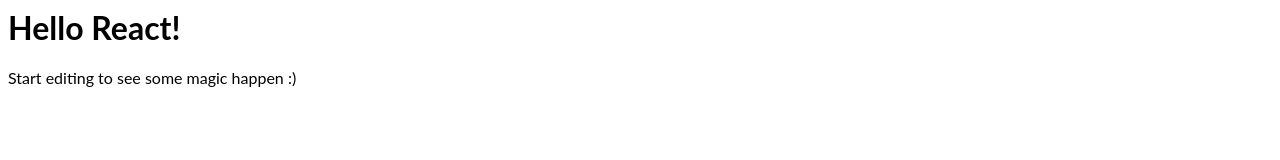
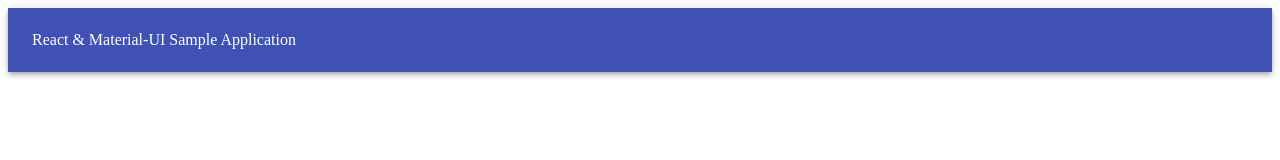
Before and after one commit to gatescn/personalProject, a React app: page / in a window 1280 px wide. Built offline with nearby package versions, Linux system fonts and the light colour scheme.

Commit message:
Added NavBar

```diff
--- /dev/null
+++ b/components/NavBar.js
@@ -0,0 +1,18 @@
+import React from 'react'
+import AppBar from '@material-ui/core/AppBar'
+import Toolbar from '@material-ui/core/Toolbar'
+import Typography from '@material-ui/core/Typography'
+const NavBar = () => {
+    return(
+        <div>
+        <AppBar position="static">
+            <Toolbar>
+                <Typography variant="title" color="inherit">
+                React & Material-UI Sample Application
+                </Typography>
+            </Toolbar>
+        </AppBar>
+        </div>
+    )
+}
+export default NavBar;
--- a/index.html
+++ b/index.html
@@ -1 +1,10 @@
-<div id="root"></div>
+<html>
+  <head>
+   <link rel="stylesheet" href="https://fonts.googleapis.com/icon?family=Material+Icons" />
+   <link rel="stylesheet" href="https://fonts.googleapis.com/css?family=Roboto:300,400,500,700&display=swap" />
+  </head>
+  <body>
+    <div id="root"></div>
+
+  </body>
+</html>
--- a/index.js
+++ b/index.js
@@ -1,23 +1,14 @@
 import React, { Component } from 'react';
 import { render } from 'react-dom';
 import Hello from './Hello';
+import NavBar from './components/NavBar';
 import './style.css';
 
 class App extends Component {
-  constructor() {
-    super();
-    this.state = {
-      name: 'React'
-    };
-  }
-
   render() {
     return (
       <div>
-        <Hello name={this.state.name} />
-        <p>
-          Start editing to see some magic happen :)
-        </p>
+        <NavBar/>
       </div>
     );
   }
--- a/package.json
+++ b/package.json
@@ -3,6 +3,8 @@
   "version": "0.0.0",
   "private": true,
   "dependencies": {
+    "@material-ui/core": "^4.2.0",
+    "@material-ui/icons": "^4.2.1",
     "react": "^16.8.0",
     "react-dom": "^16.8.0"
   },
```
